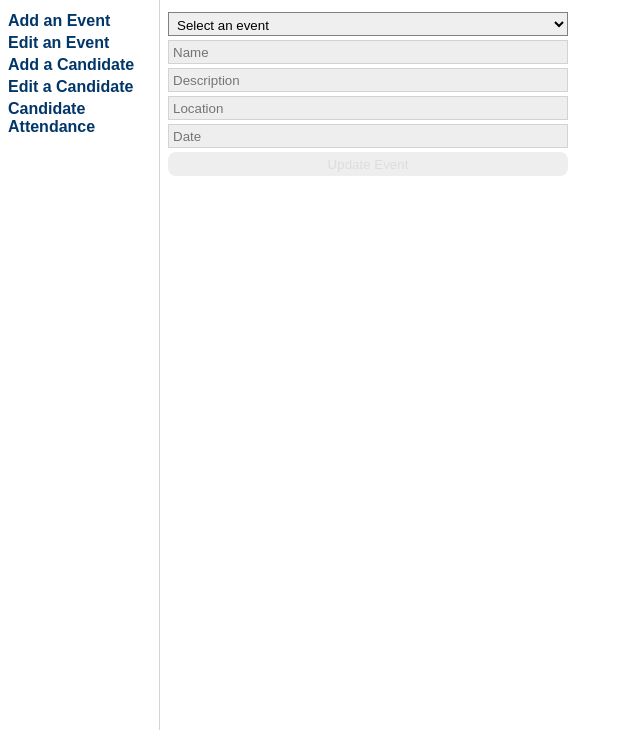
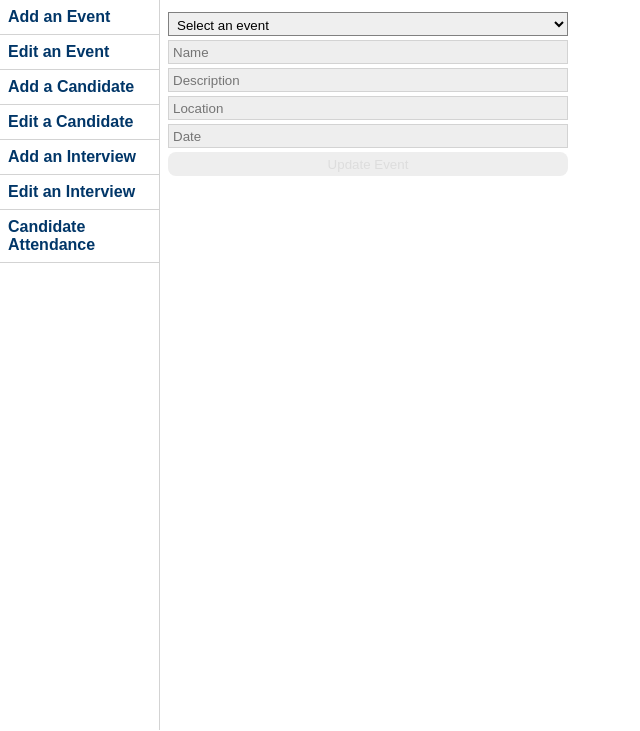
Before and after one commit to aarya123/WestMonroe14, a PHP site: page /editEvent.php in a window 1280 px wide. Shown: the part 69-800 px from the top of the page, without its empty margins (0-640 px from the left). Run offline with PHP 8.4, Linux system fonts and the light colour scheme; data that the repository does not hold is empty.

Commit message:
Add interview nav; edit styles

```diff
--- a/header.php
+++ b/header.php
@@ -14,6 +14,8 @@
 		<a href="editEvent.php">Edit an Event</a>
 		<a href="createCandidate.php">Add a Candidate</a>
 		<a href="editCandidate.php">Edit a Candidate</a>
+		<a href="createInterview.php">Add an Interview</a>
+		<a href="editInterview.php">Edit an Interview</a>
 		<a href="candidateAttendance.php">Candidate Attendance</a>
 	</nav>
 	<main>
--- a/style.css
+++ b/style.css
@@ -15,20 +15,20 @@ nav {
 	position: absolute;
 	border-right: 1px solid lightgrey;
 	min-height: calc(100% - 4rem - 6px);
-	padding: .5rem;
 	box-sizing: border-box;
 }
 	nav a {
 		text-decoration: none;
 		display: block;
-		margin: .25rem 0;
 		color: #013668;
-		transition: margin-right .3s, padding-left .3s, color .2s;
+		transition: padding-right .3s, padding-left .3s, color .2s;
+		padding: .5rem;
+		border-bottom: 1px solid lightgrey;
 	}
 		nav a:hover, nav a.active {
 			color: #FBB812;
-			padding-left: .25rem;
-			margin-right: -.25rem;
+			padding-left: .75rem;
+			padding-right: .25rem;
 		}
 main {
 	margin-left: 10rem;
```
